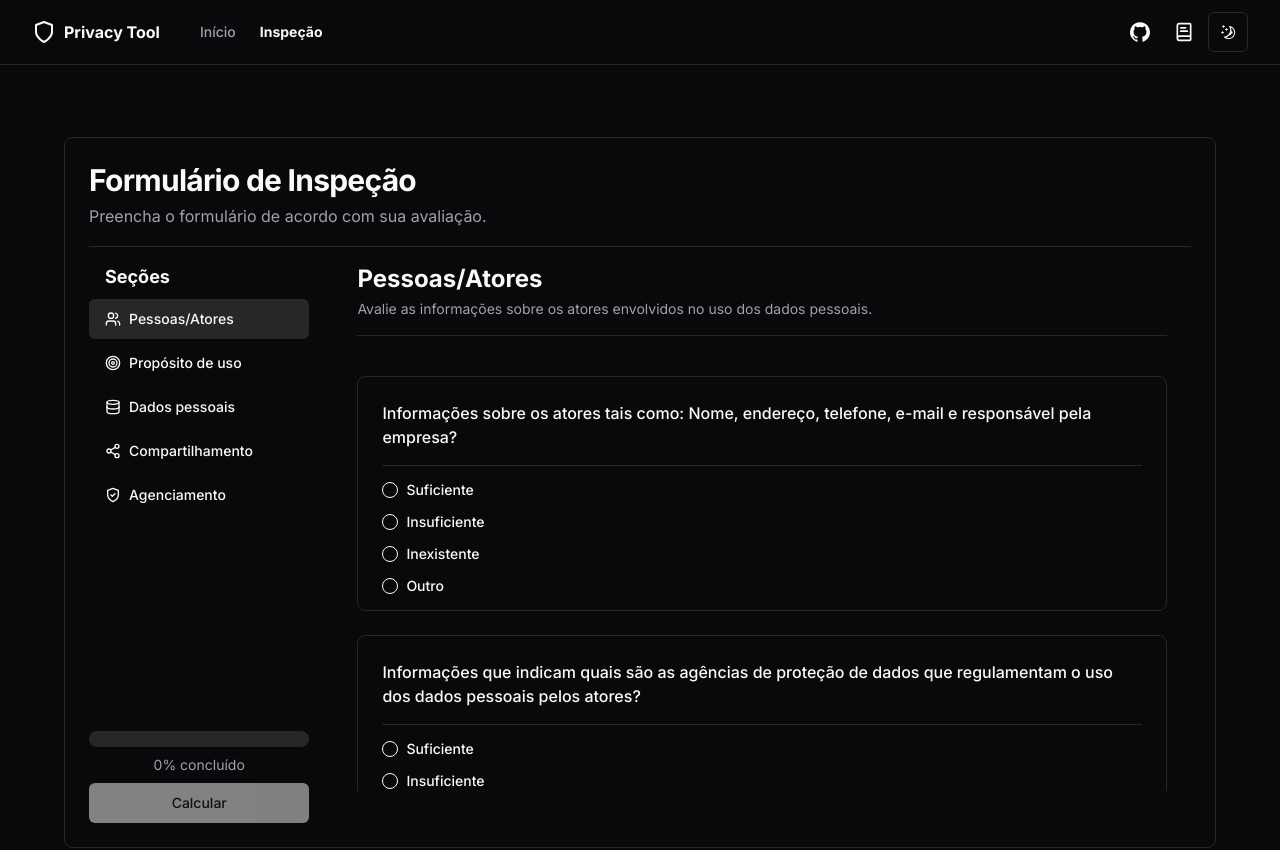
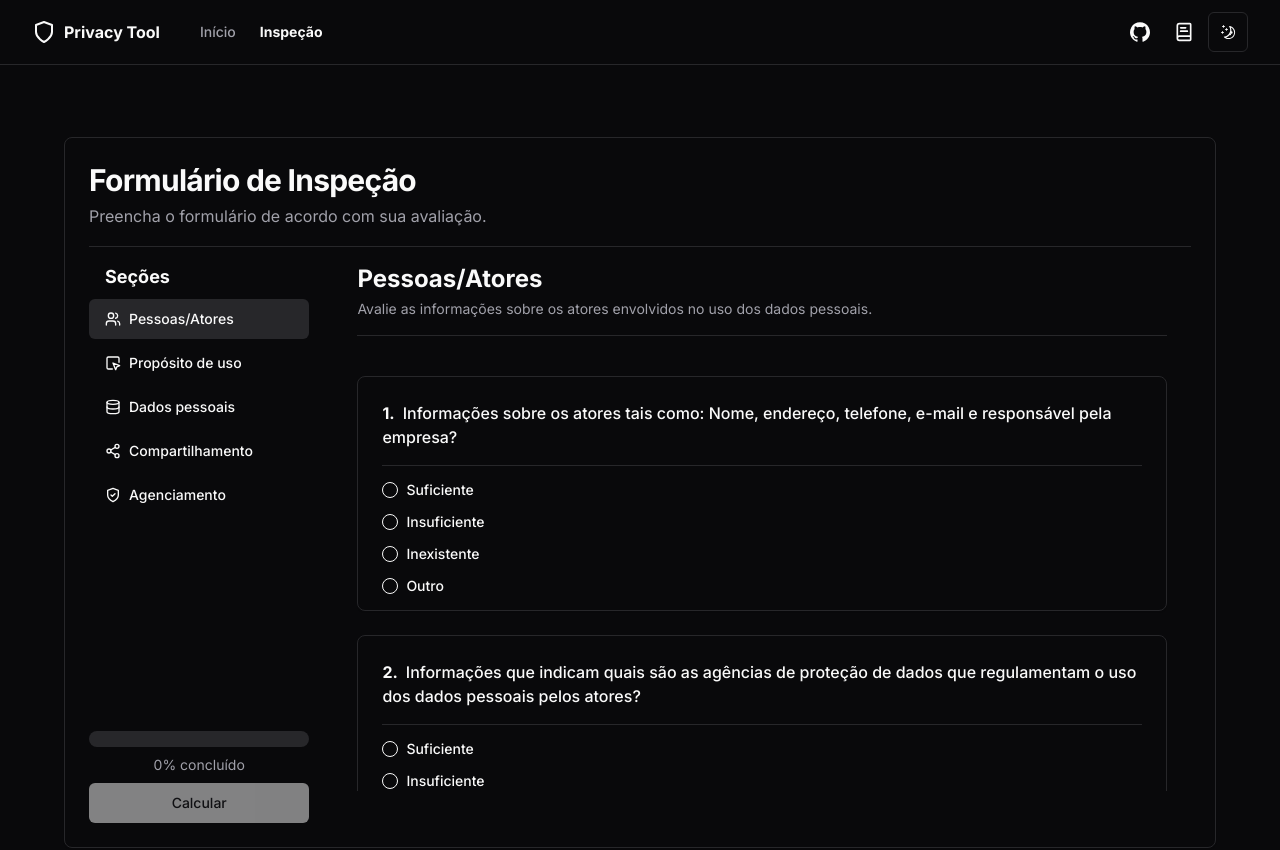
Before and after one commit to malumsz/tcc, a Next.js app: page /form-page in a window 1280 px wide. Shown: the top 850 px of the page. Built offline with nearby package versions, Linux system fonts and the light colour scheme.

Commit message:
form page check

```diff
--- a/components/form.tsx
+++ b/components/form.tsx
@@ -11,7 +11,7 @@ import { ScrollArea } from "@/components/ui/scroll-area"
 import { Separator } from "@/components/ui/separator"
 import { Progress } from "@/components/ui/progress"
 import { cn } from "@/lib/utils"
-import { Users, Target, Database, Share2, ShieldCheck, LucideIcon } from 'lucide-react'
+import { MousePointerSquare, Users, Database, Share2, ShieldCheck, LucideIcon, CheckCircle2 } from 'lucide-react'
 
 type QuestionSection = 'Pessoas/Atores' | 'Propósito de uso' | 'Dados pessoais' | 'Compartilhamento' | 'Agenciamento';
 
@@ -84,7 +84,7 @@ const sectionDescriptions: Record<QuestionSection, string> = {
 
 const sectionIcons: Record<QuestionSection, LucideIcon> = {
   'Pessoas/Atores': Users,
-  'Propósito de uso': Target,
+  'Propósito de uso': MousePointerSquare,
   'Dados pessoais': Database,
   'Compartilhamento': Share2,
   'Agenciamento': ShieldCheck,
@@ -146,6 +146,10 @@ export default function Form() {
     setTotalProgress((totalAnswered / totalQuestions) * 100)
   }, [formData])
 
+  const isSectionComplete = (section: QuestionSection) => {
+    return progress[section] === 100;
+  }
+
   return (
     <div className="container mx-auto py-10 px-4 sm:px-6 lg:px-8">
       <motion.div
@@ -179,8 +183,11 @@ export default function Form() {
                           )}
                           onClick={() => setActiveSection(section)}
                         >
-                          <Icon className="mr-2 h-4 w-4" />
-                          {section}
+                          <Icon className="mr-2 h-4 w-4 flex-shrink-0" />
+                          <span className="truncate flex-grow">{section}</span>
+                          {isSectionComplete(section) && (
+                            <CheckCircle2 className="ml-2 h-4 w-4 text-green-500 flex-shrink-0" />
+                          )}
                         </Button>
                       )
                     })}
@@ -216,7 +223,10 @@ export default function Form() {
                             animate={{ opacity: 1, y: 0 }}
                             transition={{ delay: qIndex * 0.1 }}
                           >
-                            <Label className="text-base font-medium mb-2 block">{question}</Label>
+                            <Label className="text-base font-medium mb-2 block">
+                              <span className="font-bold mr-2">{qIndex + 1}.</span>
+                              {question}
+                            </Label>
                             <Separator className="my-4" />
                             <RadioGroup
                               value={formData[activeSection]?.[qIndex] || ""}
@@ -233,7 +243,7 @@ export default function Form() {
                             {formData[activeSection]?.[qIndex] === 'Outro' && (
                               <Input
                                 type="text"
-                                placeholder="Especifique"
+                                placeholder="Descreva"
                                 className="mt-2"
                                 value={otherText[activeSection]?.[qIndex] || ''}
                                 onChange={(e) => handleOtherTextChange(activeSection, qIndex, e.target.value)}
```
